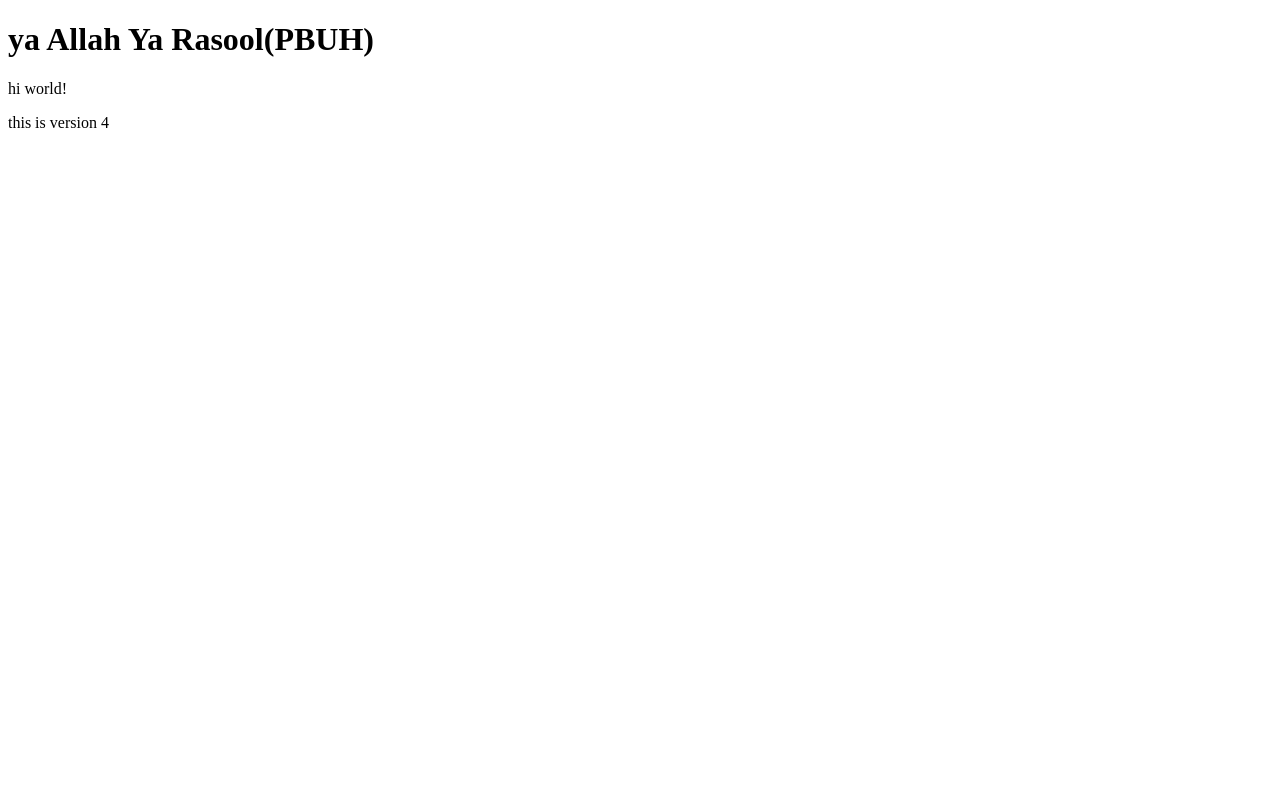
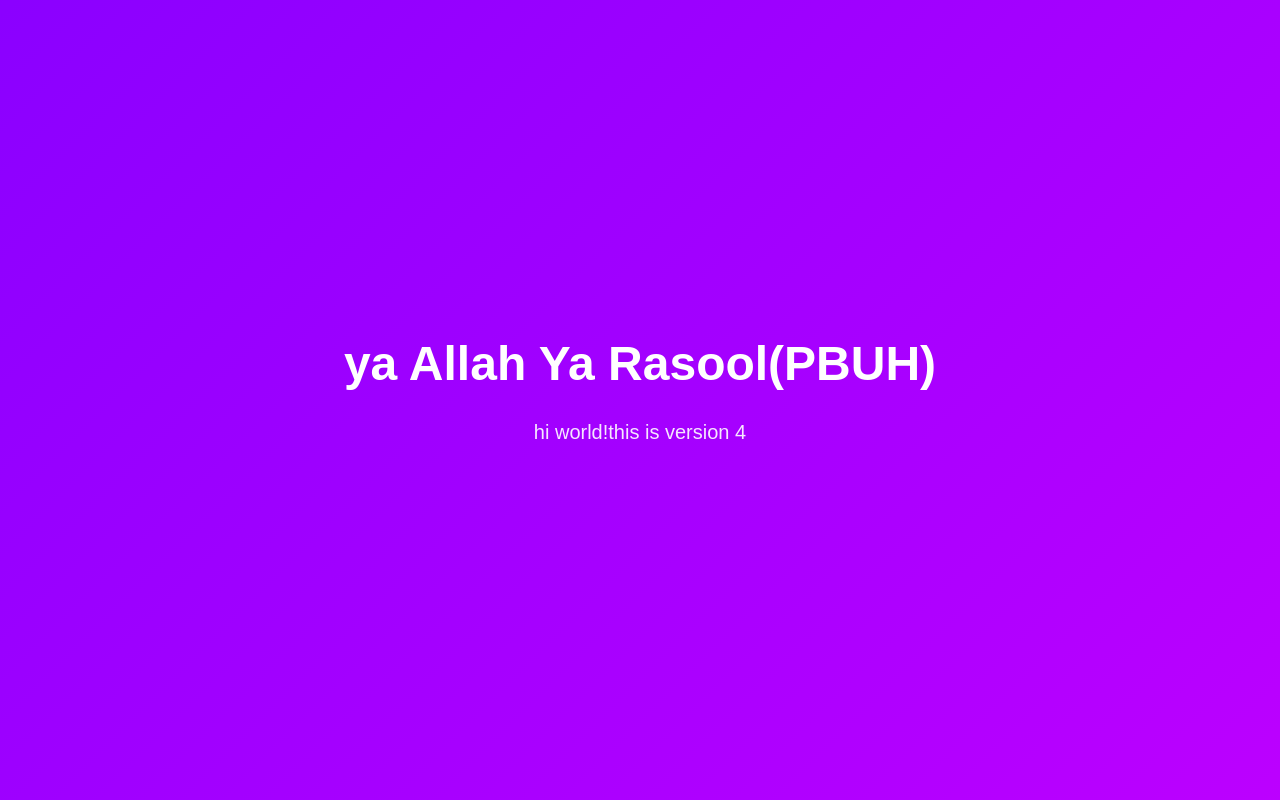
Before and after one commit to rahilasana/rahilarepo, a plain HTML site: page index.html in a window 1280 px wide. Drawn offline with Linux system fonts and the light colour scheme.

Commit message:
added design for website

```diff
--- a/index.html
+++ b/index.html
@@ -3,11 +3,12 @@
 <head>
     <meta charset="UTF-8">
     <meta name="viewport" content="width=device-width, initial-scale=1.0">
+    <link rel="stylesheet" href="style.css">
     <title>Document</title>
 </head>
 <body>
+ <div class="container">
  <h1>ya Allah Ya Rasool(PBUH) </h1>
- <p> hi world!</p>
- <div>this is version 4</div>
-</body>
-</html>
+ <p>hi world!this is version 4</p>
+ </div>
+ </body>
--- /dev/null
+++ b/style.css
@@ -0,0 +1,38 @@
+body {
+  height: 100vh;
+  margin: 0;
+  display: flex;
+  justify-content: center;
+  align-items: center;
+  background: linear-gradient(135deg, #7f00ff, #e100ff);
+  background-size: 200% 200%;
+  animation: gradientMove 6s ease infinite;
+  font-family: "Poppins", sans-serif;
+  color: white;
+  text-align: center;
+}
+
+@keyframes gradientMove {
+  0% { background-position: 0% 50%; }
+  50% { background-position: 100% 50%; }
+  100% { background-position: 0% 50%; }
+}
+
+/* Center content vertically stacked */
+.container {
+  display: flex;
+  flex-direction: column;   /* 👈 h1 ke niche baaki text layega */
+  align-items: center;
+  justify-content: center;
+  gap: 10px; /* thoda space between lines */
+}
+
+h1 {
+  font-size: 48px;
+  margin: 0;
+}
+
+p {
+  font-size: 20px;
+  opacity: 0.9;
+}
```
